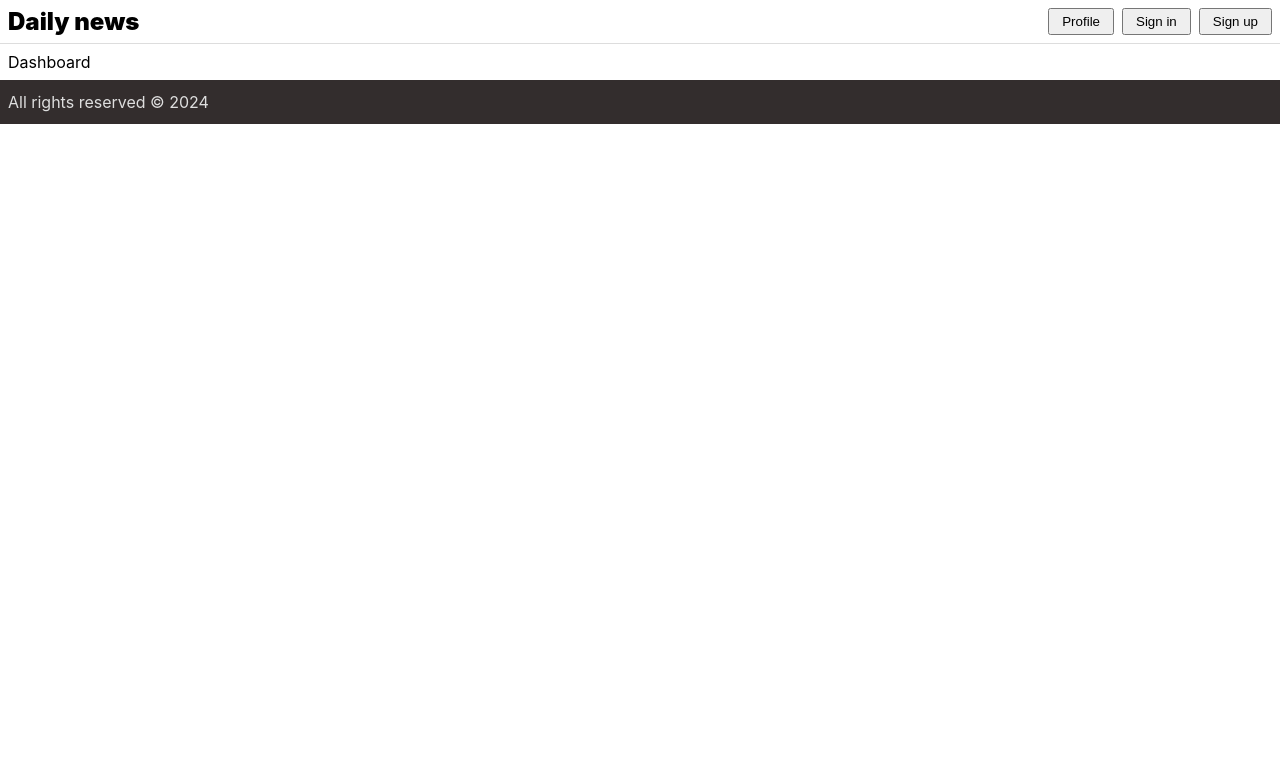
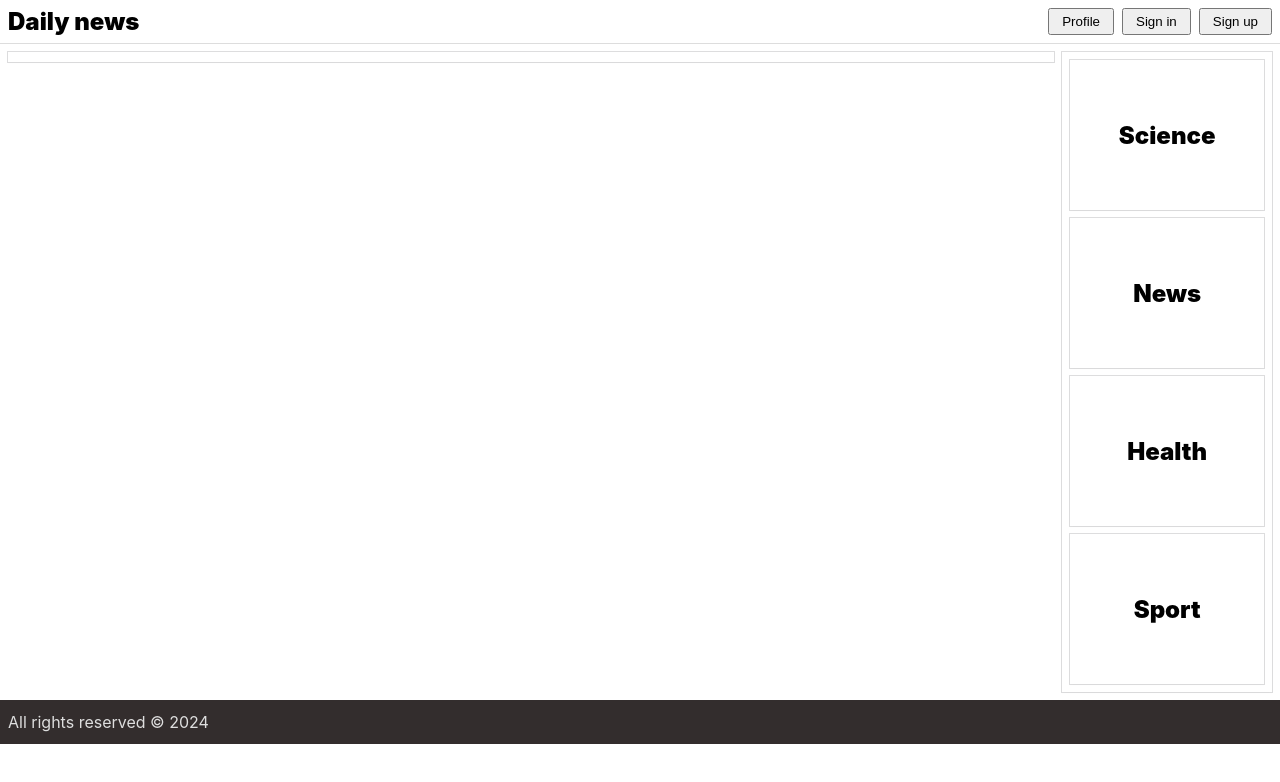
Before and after one commit to jurekledzinski/Daily-news, a React (Vite) app in the folder frontend/: page / in a window 1280 px wide. Shown: the top 782 px of the page. Built offline with nearby package versions, Linux system fonts and the light colour scheme.

Commit message:
Frontend: Set height in dashboard section page

```diff
--- /dev/null
+++ b/frontend/src/pages/dashboard/Dashboard.css
@@ -0,0 +1,3 @@
+.section {
+  min-height: inherit;
+}
--- a/frontend/src/pages/dashboard/Dashboard.tsx
+++ b/frontend/src/pages/dashboard/Dashboard.tsx
@@ -1,3 +1,12 @@
+// import { useState } from 'react';
+import GridLayout from '../../components/grid-layout';
+import './Dashboard.css';
+// import { LayoutData } from '../../types';
+
 export const Dashboard = () => {
-  return <section className="section">Dashboard</section>;
+  return (
+    <section className="section">
+      <GridLayout />
+    </section>
+  );
 };
--- a/frontend/src/pages/dashboard/index.ts
+++ b/frontend/src/pages/dashboard/index.ts
@@ -1,2 +1,3 @@
 export * from './Dashboard';
+export * from './Dashboard.css';
 export { Dashboard as default } from './Dashboard';
```
